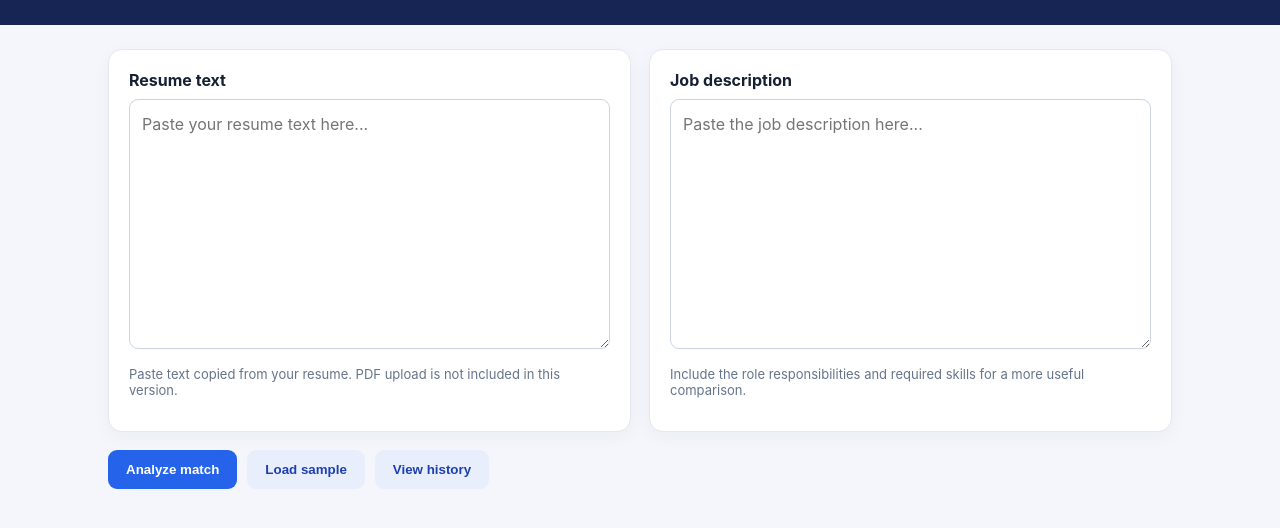
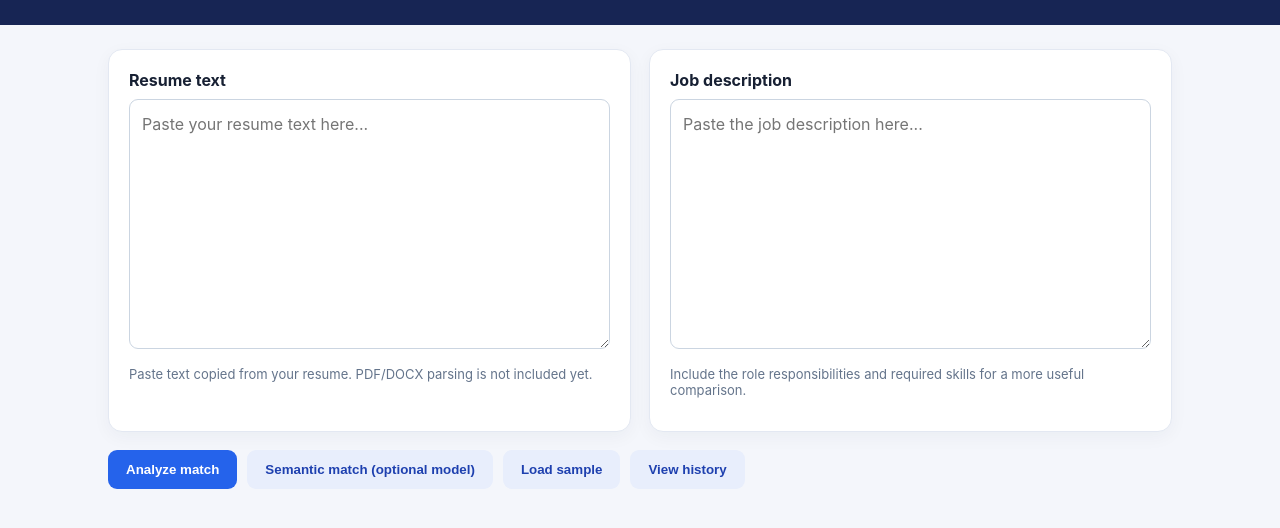
Before and after one commit to Madhu0568/smart-resume-analyzer, a plain HTML site: page static/index.html in a window 1280 px wide. Shown: the part 100-628 px from the top of the page. Drawn offline with Linux system fonts and the light colour scheme.

Commit message:
Add optional semantic matching to resume analyzer dashboard

```diff
--- a/static/index.html
+++ b/static/index.html
@@ -48,7 +48,7 @@
     <div class="panel">
       <label for="resume">Resume text</label>
       <textarea id="resume" placeholder="Paste your resume text here..."></textarea>
-      <p class="muted">Paste text copied from your resume. PDF upload is not included in this version.</p>
+      <p class="muted">Paste text copied from your resume. PDF/DOCX parsing is not included yet.</p>
     </div>
     <div class="panel">
       <label for="job">Job description</label>
@@ -58,6 +58,7 @@
   </div>
   <div class="actions">
     <button id="matchButton" onclick="runMatch()">Analyze match</button>
+    <button class="secondary" id="semanticButton" onclick="runSemanticMatch()">Semantic match (optional model)</button>
     <button class="secondary" onclick="loadSample()">Load sample</button>
     <button class="secondary" onclick="showHistory()">View history</button>
   </div>
@@ -150,6 +151,49 @@ async function runMatch() {
   }
 }
 
+async function runSemanticMatch() {
+  const resume_text = document.getElementById("resume").value.trim();
+  const job_description = document.getElementById("job").value.trim();
+  const message = document.getElementById("message");
+  const button = document.getElementById("semanticButton");
+  const resultBox = document.getElementById("result");
+  if (!resume_text || !job_description) {
+    message.textContent = "Please enter both resume text and job description.";
+    message.className = "error";
+    return;
+  }
+  button.disabled = true;
+  message.textContent = "Loading embedding model and comparing semantic similarity...";
+  message.className = "muted";
+  try {
+    const response = await fetch("/api/match/semantic", {
+      method: "POST",
+      headers: { "Content-Type": "application/json" },
+      body: JSON.stringify({ resume_text, job_description })
+    });
+    const data = await response.json();
+    if (!response.ok) throw new Error(data.error || "Semantic analysis failed.");
+    resultBox.innerHTML = `
+      <h2>Semantic analysis</h2>
+      <div class="score">${data.semantic_similarity}%</div>
+      <p>Embedding cosine similarity using ${escapeHtml(data.semantic_model)}</p>
+      <p><strong>Weighted recognized-skill match: ${data.match_score}%</strong></p>
+      <div class="columns">
+        <section><h3>Matched skills</h3>${chips(data.matched_skills)}</section>
+        <section><h3>Missing skills</h3>${chips(data.missing_skills.map(x => x.skill))}</section>
+        <section><h3>Learning recommendations</h3>${data.recommendations.map(x => `<p><strong>${escapeHtml(x.skill)}</strong> (${escapeHtml(x.priority)})<br>${escapeHtml(x.next_step)}</p>`).join("")}</section>
+      </div>`;
+    resultBox.classList.remove("hidden");
+    message.textContent = "Semantic analysis completed.";
+    message.className = "muted";
+  } catch (error) {
+    message.textContent = error.message;
+    message.className = "error";
+  } finally {
+    button.disabled = false;
+  }
+}
+
 async function showHistory() {
   const box = document.getElementById("history");
   const message = document.getElementById("message");
```
